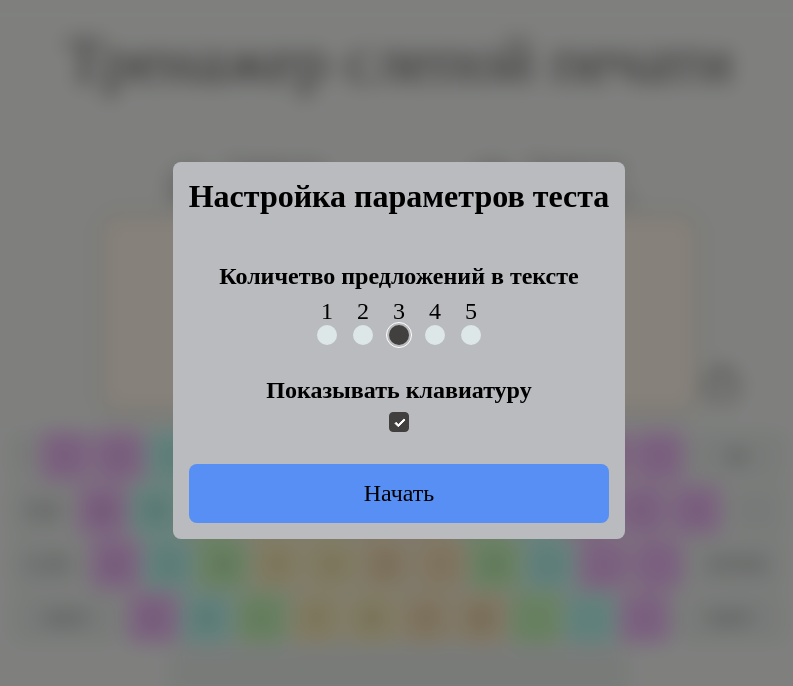
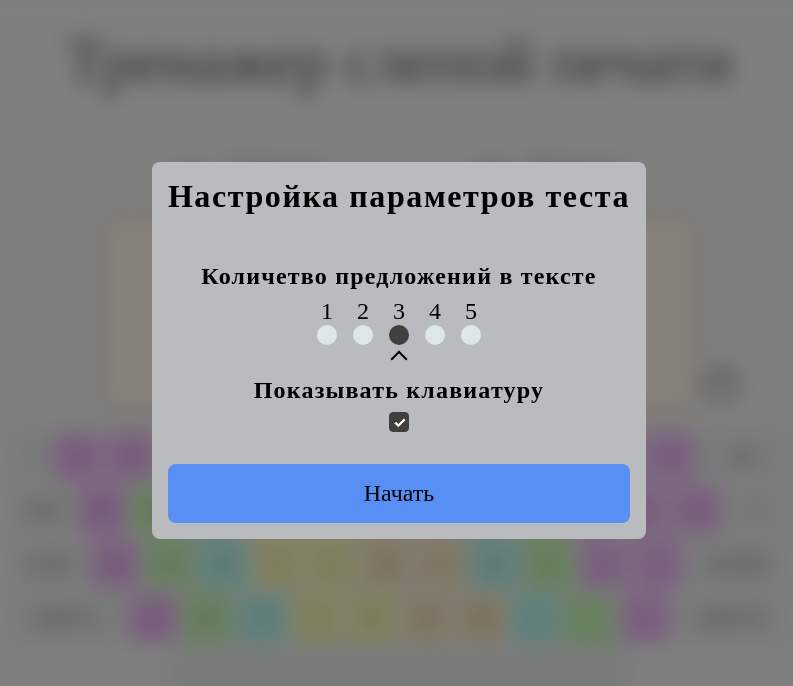
Before and after one commit to igorkondratev3/typing-simulator, a Vue app: page /test in a window 1280 px wide. Shown: the top 686 px of the page, without its empty margins (241-1034 px from the left). Built offline with nearby package versions, Linux system fonts and the light colour scheme; a web font is replaced by a local one.

Commit message:
add press reaction, change h tags

```diff
--- a/src/components/testPage/testSetup.vue
+++ b/src/components/testPage/testSetup.vue
@@ -37,9 +37,9 @@ const goToTest = async () => {
 <template>
   <div class="dialog__wrapper">
     <div class="dialog__test-setup test-setup">
-      <h3 class="test-setup__header">Настройка параметров теста</h3>
+      <h2 class="test-setup__header">Настройка параметров теста</h2>
       <div class="test-setup__parameter setup-parameter">
-        <h5 class="setup-parameter__header">Количетво предложений в тексте</h5>
+        <h3 class="setup-parameter__header">Количетво предложений в тексте</h3>
         <div class="setup-parameter__parameter sentences">
           <label
             class="sentences__sentence sentence"
@@ -58,15 +58,15 @@ const goToTest = async () => {
           </label>
         </div>
       </div>
-      <div class="test-setup__parameter setup-parameter">
-        <h5 class="setup-parameter__header">Показывать клавиатуру</h5>
+      <label class="test-setup__parameter setup-parameter">
+        <h3 class="setup-parameter__header">Показывать клавиатуру</h3>
         <input
           class="setup-parameter__parameter keyboard-visibility"
           type="checkbox"
           v-model="seenKeyboard"
           @keyup.enter="seenKeyboard = !seenKeyboard"
         />
-      </div>
+      </label>
       <button
         class="test-setup__start"
         @click="goToTest"
@@ -131,6 +131,7 @@ const goToTest = async () => {
   margin-bottom: 48px;
   font-size: 32px;
   font-weight: 700;
+  letter-spacing: .05em;
 }
 
 .test-setup__parameter {
@@ -146,6 +147,7 @@ const goToTest = async () => {
 .setup-parameter__header {
   font-size: 24px;
   font-weight: 700;
+  letter-spacing: .05em;
 }
 
 .setup-parameter__parameter {
@@ -186,12 +188,20 @@ const goToTest = async () => {
   transition: background-color 0.3s linear;
 }
 
+.sentence__radio:focus::after {
+    position: absolute;
+    content: '';
+    bottom: -20px;
+    left: 4px;
+    width: 12px;
+    height: 12px;
+    border: solid black;
+    border-width: 0 2px 2px 0;
+    transform: rotate(-135deg);
+  }
+
 .sentence__radio:checked {
   background-color: rgb(66, 63, 63);
-}
-
-.sentence__radio:focus {
-  outline: 1px solid white;
 }
 
 .keyboard-visibility {
@@ -213,13 +223,17 @@ const goToTest = async () => {
   border: 1px solid rgb(66, 63, 63);
 }
 
-.keyboard-visibility:focus {
-  outline: 2px solid rgb(66, 63, 63);
-}
-
-.keyboard-visibility:checked:focus {
-  outline: 2px solid white;
-}
+.keyboard-visibility:focus::before {
+    position: absolute;
+    content: '';
+    top: 3px;
+    left: -20px;
+    width: 12px;
+    height: 12px;
+    border: solid black;
+    border-width: 0 2px 2px 0;
+    transform: rotate(-45deg);
+  }
 
 .test-setup__start {
   width: 100%;
--- a/src/components/testPage/testStatistic.vue
+++ b/src/components/testPage/testStatistic.vue
@@ -14,7 +14,7 @@ defineProps({
         alt="speed"
       />
       <div class="statistic-parameter__value">
-        <h6 class="statistic-parameter__header">Скорость:</h6>
+        <h4 class="statistic-parameter__header">Скорость:</h4>
         <div class="statistic-parameter__result">
           <p class="statistic-parameter__speed">{{ printSpeed }}</p>
           <p class="statistic-parameter__units">зн/мин</p>
@@ -28,7 +28,7 @@ defineProps({
         alt="accuracy"
       />
       <div class="statistic-parameter__value">
-        <p class="statistic-parameter__header">Точность:</p>
+        <h4 class="statistic-parameter__header">Точность:</h4>
         <div class="statistic-parameter__result">
           <p class="statistic-parameter__accuracy">
             {{ accuracy }}
--- a/src/components/theKeyboard.vue
+++ b/src/components/theKeyboard.vue
@@ -3,32 +3,33 @@ import { computed } from 'vue';
 const props = defineProps({
   language: String,
   pressedKey: String,
-  necessaryKey: String
+  necessaryKey: String,
+  isCapsEnabled: Boolean
 });
-//перенести в другой файл вместе с функциями
+//перенести в другой файл
 
 const letters = {
   english: [
     ['`', '1', '2', '3', '4', '5', '6', '7', '8', '9', '0', '-', '=', 'BS'],
     ['TAB', 'Q', 'W', 'E', 'R', 'T', 'Y', 'U', 'I', 'O', 'P', '[', ']', '\\'],
     ['CAPS', 'A', 'S', 'D', 'F', 'G', 'H', 'J', 'K', 'L', ';', "'", 'ENTER'],
-    ['SHIFT', 'Z', 'X', 'C', 'V', 'B', 'N', 'M', ',', '.', '/', 'SHIFT'],
+    ['SHIFT-L', 'Z', 'X', 'C', 'V', 'B', 'N', 'M', ',', '.', '/', 'SHIFT-R'],
     [' ']
   ],
   russian: [
     ['Ё', '1', '2', '3', '4', '5', '6', '7', '8', '9', '0', '-', '=', 'BS'],
     ['TAB', 'Й', 'Ц', 'У', 'К', 'Е', 'Н', 'Г', 'Ш', 'Щ', 'З', 'Х', 'Ъ', '\\'],
     ['CAPS', 'Ф', 'Ы', 'В', 'А', 'П', 'Р', 'О', 'Л', 'Д', 'Ж', 'Э', 'ENTER'],
-    ['SHIFT', 'Я', 'Ч', 'С', 'М', 'И', 'Т', 'Ь', 'Б', 'Ю', '.', 'SHIFT'],
+    ['SHIFT-L', 'Я', 'Ч', 'С', 'М', 'И', 'Т', 'Ь', 'Б', 'Ю', '.', 'SHIFT-R'],
     [' ']
   ]
 };
 
 const colors = [
-  ['`', 'v', 'v', 't', 'g', 'y', 'y', 'o', 'g', 't', 'v', 'v', 'v', 'BS'],
-  ['TAB', 'v', 't', 'g', 'y', 'y', 'o', 'o', 'g', 't', 'v', 'v', 'v', '\\'],
-  ['CAPS', 'v', 't', 'g', 'y', 'y', 'o', 'o', 'g', 't', 'v', 'v', 'ENTER'],
-  ['SHIFT', 'v', 't', 'g', 'y', 'y', 'o', 'o', 'g', 't', 'v', 'SHIFT'],
+  ['`', 'v', 'v', 'g', 't', 'y', 'y', 'o', 't', 'g', 'v', 'v', 'v', 'BS'],
+  ['TAB', 'v', 'g', 't', 'y', 'y', 'o', 'o', 't', 'g', 'v', 'v', 'v', '\\'],
+  ['CAPS', 'v', 'g', 't', 'y', 'y', 'o', 'o', 't', 'g', 'v', 'v', 'ENTER'],
+  ['SHIFT-L', 'v', 'g', 't', 'y', 'y', 'o', 'o', 't', 'g', 'v', 'SHIFT-R'],
   [' ']
 ];
 
@@ -39,31 +40,34 @@ const defineLook = (rowIndex, keyIndex, key) => {
 
   switch (key) {
     case '`':
-      look['keyboard__key_half'] = true;
+      look['keyboard__key_quarter-to'] = true;
       break;
     case 'Ё':
-      look['keyboard__key_half'] = true;
+      look['keyboard__key_quarter-to'] = true;
       break;
     case 'TAB':
-      look['keyboard__key_one-quat'] = true;
+      look['keyboard__key_one-quarter'] = true;
       break;
     case '\\':
-      look['keyboard__key_one-quat'] = true;
+      look['keyboard__key_one-quarter'] = true;
       break;
     case 'CAPS':
       look['keyboard__key_one-half'] = true;
       break;
     case 'BS':
-      look['keyboard__key_double'] = true;
+      look['keyboard__key_quarter-to-two'] = true;
       break;
     case 'ENTER':
       look['keyboard__key_double'] = true;
       break;
-    case 'SHIFT':
-      look['keyboard__key_two-quat'] = true;
+    case 'SHIFT-L':
+      look['keyboard__key_two-quarter'] = true;
+      break;
+    case 'SHIFT-R':
+      look['keyboard__key_two-quarter'] = true;
       break;
     case ' ':
-      look['keyboard__key_nine-quat'] = true;
+      look['keyboard__key_nine-quarter'] = true;
       break;
   }
 
@@ -105,6 +109,7 @@ const defineLook = (rowIndex, keyIndex, key) => {
           Object.assign({}, defineLook(rowIndex, keyIndex, key), {
             'keyboard__necessary-key': props.necessaryKey === key,
             'keyboard__pressed-key': props.pressedKey === key,
+            'keyboard__caps-enabled': props.isCapsEnabled && key === 'CAPS'
           })
         "
       >
@@ -116,6 +121,7 @@ const defineLook = (rowIndex, keyIndex, key) => {
 
 <style>
 .keyboard {
+  --button-width: 50px;
   margin-top: 16px;
   display: flex;
   flex-direction: column;
@@ -144,33 +150,37 @@ const defineLook = (rowIndex, keyIndex, key) => {
   overflow: hidden;
   margin-left: 2px;
   margin-right: 2px;
-  width: 50px;
-  height: 50px;
-  font-size: calc(50px * 0.35);
+  width: var(--button-width);
+  height: var(--button-width);
+  font-size: calc(var(--button-width) * 0.35);
 }
 
-.keyboard__key_half {
-  width: calc(50px * 0.5);
+.keyboard__key_quarter-to {
+  width: calc(var(--button-width) * 0.75);
 }
 
-.keyboard__key_one-quat {
-  width: calc(50px * 1.25);
+.keyboard__key_one-quarter {
+  width: calc(var(--button-width) * 1.25);
 }
 
 .keyboard__key_one-half {
-  width: calc(50px * 1.5);
+  width: calc(var(--button-width) * 1.5);
+}
+
+.keyboard__key_quarter-to-two {
+  width: calc(var(--button-width) * 1.75);
 }
 
 .keyboard__key_double {
-  width: calc(50px * 2);
+  width: calc(var(--button-width) * 2);
 }
 
-.keyboard__key_two-quat {
-  width: calc(50px * 2.25);
+.keyboard__key_two-quarter {
+  width: calc(var(--button-width) * 2.25);
 }
 
-.keyboard__key_nine-quat {
-  width: calc(50px * 9.25);
+.keyboard__key_nine-quarter {
+  width: calc(var(--button-width) * 9.25);
 }
 
 .keyboard__key_violet {
@@ -186,11 +196,11 @@ const defineLook = (rowIndex, keyIndex, key) => {
 }
 
 .keyboard__key_yellow {
-  background-color: rgb(240, 209, 69, 0.534);
+  background-color: rgba(247, 244, 67, 0.534);
 }
 
 .keyboard__key_orange {
-  background-color: rgb(240, 180, 69, 0.534);
+  background-color: rgba(250, 198, 100, 0.534);
 }
 
 .keyboard__necessary-key {
@@ -201,4 +211,11 @@ const defineLook = (rowIndex, keyIndex, key) => {
 .keyboard__pressed-key {
   background-color: rgba(92, 91, 91, 0.5);
 }
+
+.keyboard__caps-enabled::after {
+    position: absolute;
+    content: '*';
+    top: 2px;
+    right: 2px;
+  }
 </style>
--- a/src/pages/TestPage.vue
+++ b/src/pages/TestPage.vue
@@ -1,5 +1,5 @@
 <script setup>
-import { ref, onMounted, defineAsyncComponent } from 'vue';
+import { ref, computed, onMounted, defineAsyncComponent } from 'vue';
 import { useRouter } from 'vue-router';
 import TestSetup from '@/components/testPage/testSetup.vue';
 import TestStatistic from '@/components/testPage/testStatistic.vue';
@@ -49,15 +49,32 @@ const {
   resetStatistic
 } = useTestStatistic();
 
+const isCapsEnabled = ref(false);
+const checkCaps = (event) => {
+  isCapsEnabled.value = !event.getModifierState('CapsLock');
+  setPressedKey('CAPS');
+};
+
 const pressedKey = ref('');
+const formattedPressedKey = computed(() => {
+  if (pressedKey.value === 'ShiftLeft') return 'SHIFT-L';
+  if (pressedKey.value === 'ShiftRight') return 'SHIFT-R';
+  return pressedKey.value.toUpperCase();
+});
 const setPressedKey = (key) => {
   pressedKey.value = key;
   setTimeout(() => (pressedKey.value = ''), 50);
 };
 
+let first = true;
+
 const checkPressedKey = (event) => {
+  if (event.key === ' ') event.preventDefault(); //чтобы не прокручивалось вниз
   if (!checkLanguage(event.key, isLanguageError)) return;
-  checkAndStartTest();
+  if (first) isCapsEnabled.value = event.getModifierState('CapsLock');
+
+  checkAndStartTest(); //сюда тоже isfirst
+  first = false;
 
   setPressedKey(event.key);
 
@@ -105,8 +122,10 @@ const restartTest = () => {
     ref="testPage"
     tabindex="1"
     @keypress="checkPressedKey"
-    @keydown.tab.prevent=""
-    @keydown.space.prevent="checkPressedKey({ key: ' ' })"
+    @keydown.tab.prevent="checkPressedKey"
+    @keydown.backspace="setPressedKey('BS')"
+    @keydown.caps-lock="checkCaps"
+    @keydown.shift.exact="setPressedKey($event.code)"
   >
     <TheHeader />
     <main class="typing-test">
@@ -140,7 +159,8 @@ const restartTest = () => {
         v-if="seenKeyboard"
         language="english"
         :necessaryKey="arrayOfLetters[currentLetterNumber]?.toUpperCase()"
-        :pressedKey="pressedKey?.toUpperCase()"
+        :pressedKey="formattedPressedKey"
+        :isCapsEnabled="isCapsEnabled"
       />
     </main>
   </div>
@@ -171,6 +191,7 @@ const restartTest = () => {
   border-radius: 16px;
   user-select: none;
   font-size: 24px;
+  line-height: 28px;
   text-align: justify;
   background-color: rgb(253, 240, 222);
 }
```
